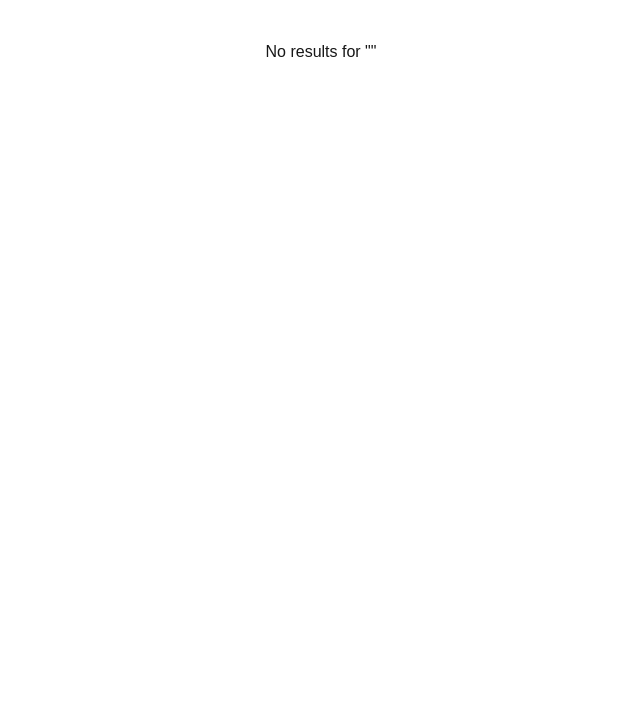
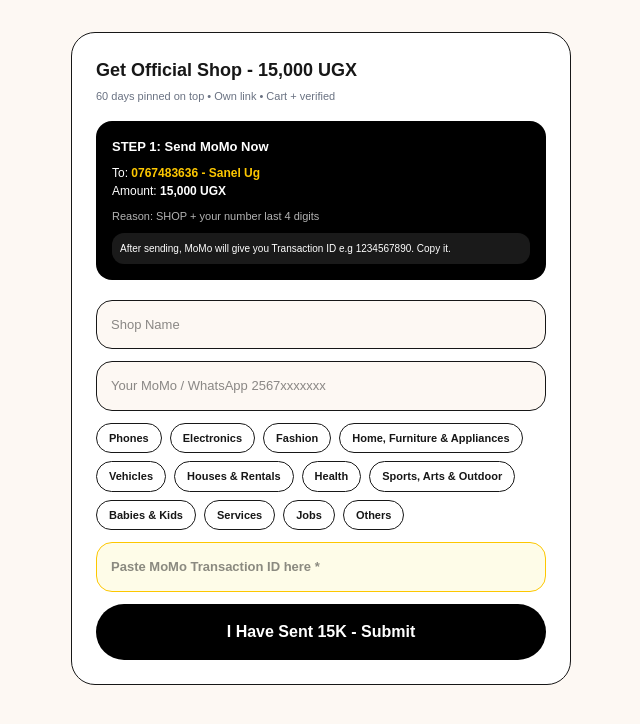
Before and after one commit to ssekanjakko-bot/Sanell, a Next.js app: page /create-shop in a window 1280 px wide. Shown: the top 724 px of the page, without its empty margins (319-959 px from the left). Built offline with nearby package versions, Linux system fonts and the light colour scheme; no server answers.

Commit message:
Create page.tsx

```diff
--- /dev/null
+++ b/app/create-shop/page.tsx
@@ -0,0 +1,73 @@
+'use client'
+import { useState, useEffect } from 'react'
+import { db, auth } from '@/lib/firebase'
+import { collection, addDoc, serverTimestamp } from 'firebase/firestore'
+import { onAuthStateChanged } from 'firebase/auth'
+
+const CATS = ['Phones','Electronics','Fashion','Home, Furniture & Appliances','Vehicles','Houses & Rentals','Health','Sports, Arts & Outdoor','Babies & Kids','Services','Jobs','Others']
+
+export default function CreateShop(){
+  const [user, setUser] = useState<any>(null)
+  const [name, setName] = useState('')
+  const [momo, setMomo] = useState('')
+  const [cats, setCats] = useState<string[]>([])
+  const [txId, setTxId] = useState('')
+  const [loading, setLoading] = useState(false)
+
+  useEffect(()=>{ const unsub = onAuthStateChanged(auth, u=>setUser(u)); return ()=>unsub() },[])
+
+  const toggleCat = (c:string)=>{
+    if(cats.includes(c)) setCats(cats.filter(x=>x!==c))
+    else { if(cats.length>=2) return alert("Max 2"); setCats([...cats,c]) }
+  }
+
+  const submit = async (e:any)=>{
+    e.preventDefault()
+    if(!user) return alert("Login")
+    if(!txId.trim()) return alert("Paste MoMo Transaction ID")
+    setLoading(true)
+    await addDoc(collection(db,'shop_requests'),{
+      sellerId: user.uid,
+      sellerEmail: user.email,
+      shopName: name,
+      whatsapp: momo,
+      categories: cats,
+      amount: 15000,
+      momoTxId: txId.trim(),
+      status: 'pending',
+      createdAt: serverTimestamp()
+    })
+    setLoading(false)
+    alert("✅ Request sent. We will verify your 15K payment and activate your shop in 5-15 mins.")
+    window.location.href="/sell"
+  }
+
+  return (
+    <div className="min-h-screen bg-[#FDF8F3] p-4">
+      <div className="max-w-[500px] mx-auto bg-white rounded-[24px] border p-6 mt-4">
+        <h1 className="font-black text-[18px]">Get Official Shop - 15,000 UGX</h1>
+        <p className="text-[11px] text-gray-500 mt-1">60 days pinned on top • Own link • Cart + verified</p>
+
+        <div className="mt-4 bg-black rounded-2xl p-4 text-white">
+          <p className="font-black text-[13px]">STEP 1: Send MoMo Now</p>
+          <p className="text-[12px] mt-2">To: <b className="text-yellow-400">0767483636 - Sanel Ug</b></p>
+          <p className="text-[12px]">Amount: <b>15,000 UGX</b></p>
+          <p className="text-[11px] mt-2 text-white/70">Reason: SHOP + your number last 4 digits</p>
+          <p className="text-[10px] mt-2 bg-white/10 p-2 rounded-xl">After sending, MoMo will give you Transaction ID e.g 1234567890. Copy it.</p>
+        </div>
+
+        <form onSubmit={submit} className="mt-5 space-y-3">
+          <input value={name} onChange={e=>setName(e.target.value)} placeholder="Shop Name" className="w-full bg-[#FDF8F3] p-3.5 rounded-2xl border text-[13px]" required />
+          <input value={momo} onChange={e=>setMomo(e.target.value)} placeholder="Your MoMo / WhatsApp 2567xxxxxxx" className="w-full bg-[#FDF8F3] p-3.5 rounded-2xl border text-[13px]" required />
+          <div className="flex flex-wrap gap-2">
+            {CATS.map(c=>(
+              <button type="button" key={c} onClick={()=>toggleCat(c)} className={`text-[11px] px-3 py-1.5 rounded-full border font-bold ${cats.includes(c)?'bg-black text-white':'bg-white'}`}>{c}</button>
+            ))}
+          </div>
+          <input value={txId} onChange={e=>setTxId(e.target.value)} placeholder="Paste MoMo Transaction ID here *" className="w-full bg-yellow-50 border-yellow-400 border p-3.5 rounded-2xl text-[13px] font-bold" required />
+          <button disabled={loading} className="w-full bg-black text-white py-4 rounded-full font-black">{loading?'Sending...':'I Have Sent 15K - Submit'}</button>
+        </form>
+      </div>
+    </div>
+  )
+}
```
